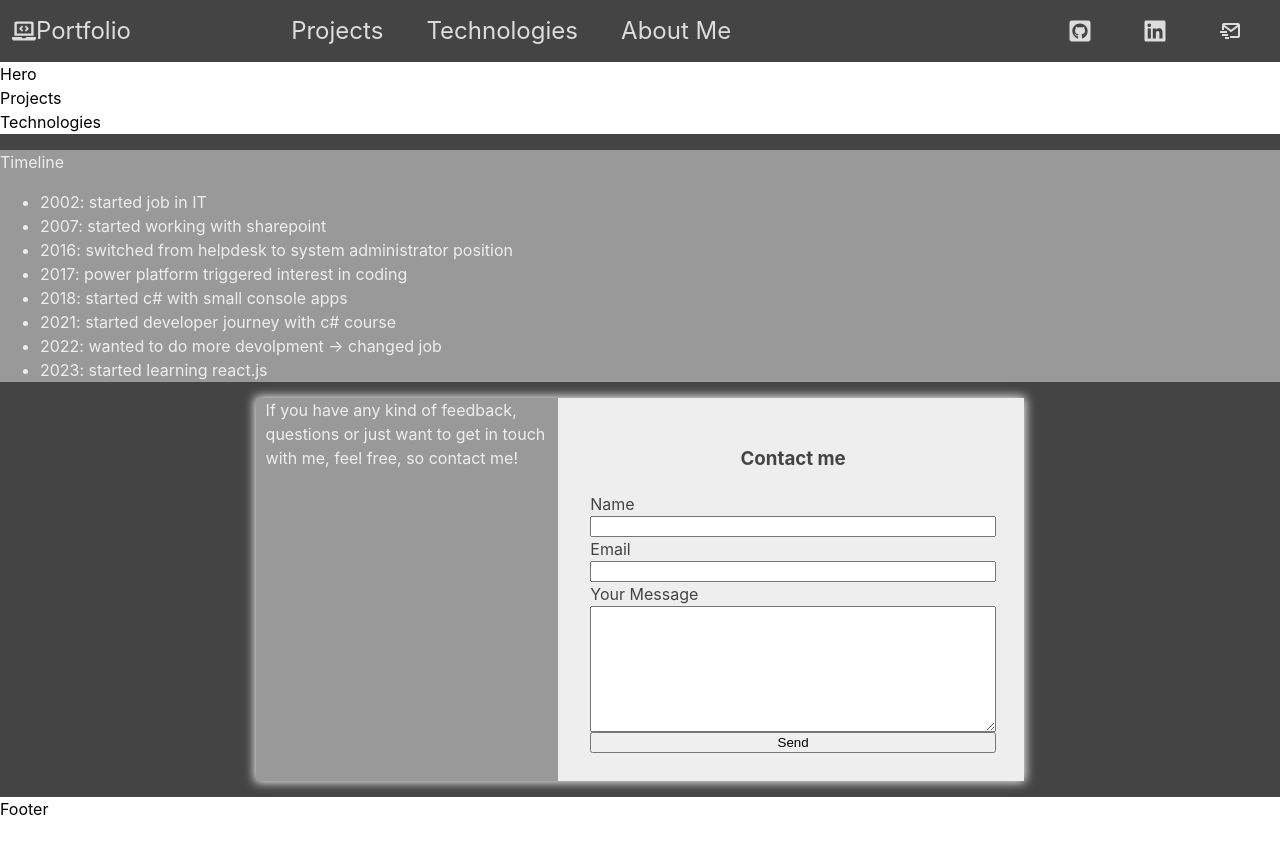
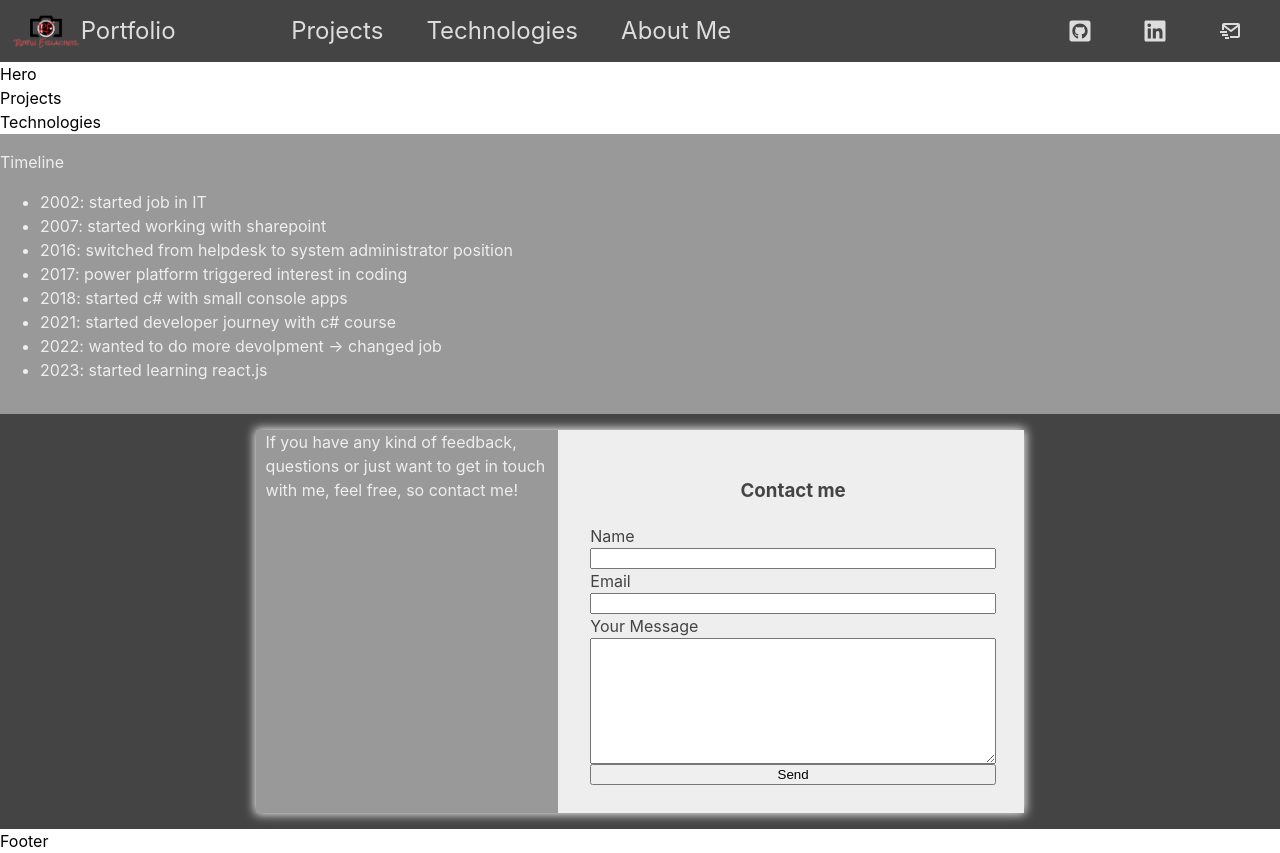
Before and after one commit to rerlache/react-portfolio, a React (Vite) app: page / in a window 1280 px wide. Before the commit the page ends 821 px from the top, so only its background shows below. Built offline with nearby package versions, Linux system fonts and the light colour scheme.

Commit message:
added section stylings

```diff
--- a/index.html
+++ b/index.html
@@ -2,9 +2,9 @@
 <html lang="en">
   <head>
     <meta charset="UTF-8" />
-    <link rel="icon" type="image/svg+xml" href="/vite.svg" />
+    <link rel="icon" type="image/svg+xml" href="/favicon.ico" />
     <meta name="viewport" content="width=device-width, initial-scale=1.0" />
-    <title>Vite + React</title>
+    <title>Portfolio by robinerlacher</title>
   </head>
   <body>
     <div id="root"></div>
--- a/src/components/About/About.jsx
+++ b/src/components/About/About.jsx
@@ -2,10 +2,10 @@ import React from "react";
 import Timeline from "./Timeline";
 import Contact from "./Contact";
 import {
-  AboutSection,
   ContactSection,
   TimelineSection,
 } from "../../styles/AboutStyles";
+import { AboutSection } from "../../styles/GlobalStyles";
 
 export default function About() {
   return (
--- a/src/components/Header.jsx
+++ b/src/components/Header.jsx
@@ -15,8 +15,8 @@ export default function Header() {
   return (
     <NavBarContainer>
       <LogoContainer>
-        <Logo href="https://google.com" target="_blank">
-          <FaLaptopCode /> Portfolio
+        <Logo href="/">
+          <img src="/reLogo.png" height="36px" /> Portfolio
         </Logo>
       </LogoContainer>
       <NavLinkContainer>
--- a/src/styles/AboutStyles.jsx
+++ b/src/styles/AboutStyles.jsx
@@ -1,17 +1,14 @@
 import styled from "styled-components";
 
-export const AboutSection = styled.div`
+  export const TimelineSection = styled.div`
+  background-color: var(--secondary-darkColor);
+  color: var(--secondary-lightColor);
+  padding: 1rem 0;
+  `;
+  export const ContactSection = styled.div`
   background-color: var(--primary-darkColor);
   color: var(--primary-lightColor);
   padding: 1rem 0;
-`;
-export const TimelineSection = styled.div`
-background-color: var(--secondary-darkColor);
-color: var(--secondary-lightColor);
-`;
-export const ContactSection = styled.div`
-background-color: var(--primary-darkColor);
-color: var(--primary-lightColor);
 `;
 
 export const ContactContainer = styled.div`
--- a/src/styles/GlobalStyles.jsx
+++ b/src/styles/GlobalStyles.jsx
@@ -1 +1,18 @@
-import styled from 'styled-components'
+import styled from "styled-components";
+
+export const HeroSection = styled.section`
+  background-color: var(--secondary-darkColor);
+`;
+export const ProjectSection = styled.section`
+  background-color: var(--primary-darkColor);
+`;
+export const TechSection = styled.section`
+  background-color: var(--secondary-darkColor);
+`;
+export const AboutSection = styled.section`
+  background-color: var(--primary-darkColor);
+  color: var(--primary-lightColor);
+`;
+export const FooterSection = styled.section`
+  background-color: var(--primary-darkColor);
+`;
```
Also changed, not shown: public/reLogo.png (added), 1 other file (tests, documents, lock files or other folders).
